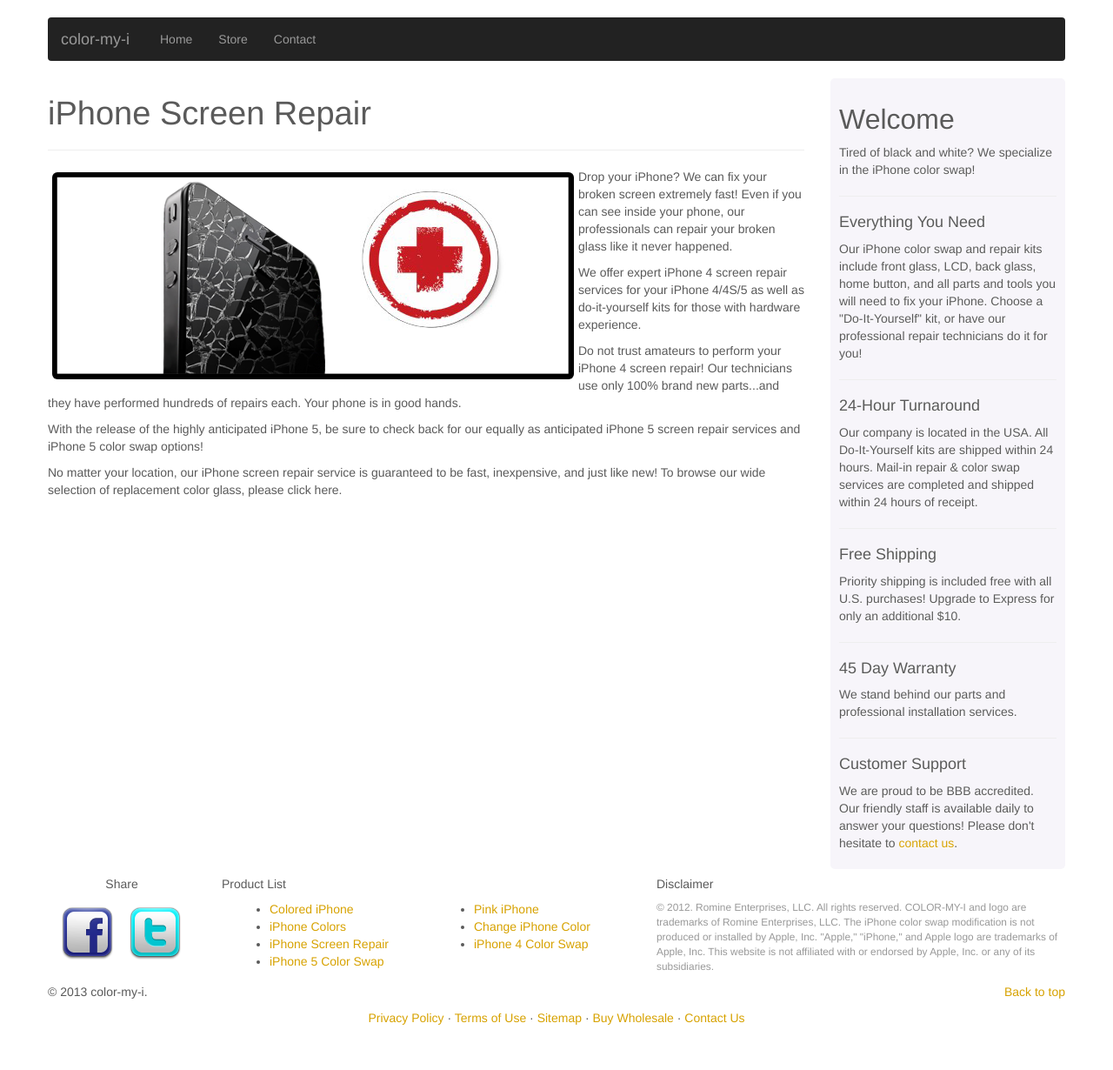
After one commit to cornelisonc/CMI-v2.5, a PHP site: page /iphone-screen-repair.php in a window 1280 px wide. The commit adds this page. Shown: the whole page at 87% size. Run offline with PHP 8.4, Linux system fonts and the light colour scheme; some libraries are stand-ins or nearby versions.

Commit message:
Screen repair and pink

```diff
--- a/footer.php
+++ b/footer.php
@@ -10,13 +10,13 @@
                 <ul>
                     <li><a href="colored-iphone.php">Colored iPhone</a></li>
                     <li><a href="iphone-colors.php">iPhone Colors</a></li>
-                    <li><a href="#">iPhone Screen Repair</a></li>
-                    <li><a href="#">iPhone 5 Color Swap</a></li>
+                    <li><a href="iphone-screen-repair.php">iPhone Screen Repair</a></li>
+                    <li><a href="store.php">iPhone 5 Color Swap</a></li>
                 </ul>
             </div>
             <div class="col-6">
                 <ul>
-                    <li><a href="#">Pink iPhone</a></li>
+                    <li><a href="pink-iphone.php">Pink iPhone</a></li>
                     <li><a href="#">Change iPhone Color</a></li>
                     <li><a href="#">iPhone 4 Color Swap</a></li>
                 </ul>
--- /dev/null
+++ b/iphone-screen-repair.php
@@ -0,0 +1,37 @@
+<?php
+include "header.php";
+?>
+
+<div class="container">
+
+	<div class="row">
+
+		<div class="col-lg-9">
+
+			<h1>iPhone Screen Repair</h1>
+			<hr>
+
+			<img src="img/iPhoneFirstAid.png" class="img-rounded img-responsive pull-left">
+
+			<p>Drop your iPhone? We can fix your broken screen extremely fast! Even if you can see inside your phone, our professionals can repair your broken glass like it never happened.</p>
+
+			<p>We offer expert iPhone 4 screen repair services for your iPhone 4/4S/5 as well as do-it-yourself kits for those with hardware experience.</p>
+
+			<p>Do not trust amateurs to perform your iPhone 4 screen repair! Our technicians use only 100% brand new parts...and they have performed hundreds of repairs each. Your phone is in good hands.</p>
+
+			<p>With the release of the highly anticipated iPhone 5, be sure to check back for our equally as anticipated iPhone 5 screen repair services and iPhone 5 color swap options!</p>
+
+			<p>No matter your location, our iPhone screen repair service is guaranteed to be fast, inexpensive, and just like new! To browse our wide selection of replacement color glass, please click here.</p>
+
+		</div>
+
+
+		<?php
+			include "sidebar.php";
+		?>
+
+	</div><!-- /.row -->
+
+<?php
+include "footer.php";
+?>
```
Also changed, not shown: pink-iphone.php (added, +35 -0 lines), img/iPhoneFirstAid.png (added), img/pink-iphone.png (added).
